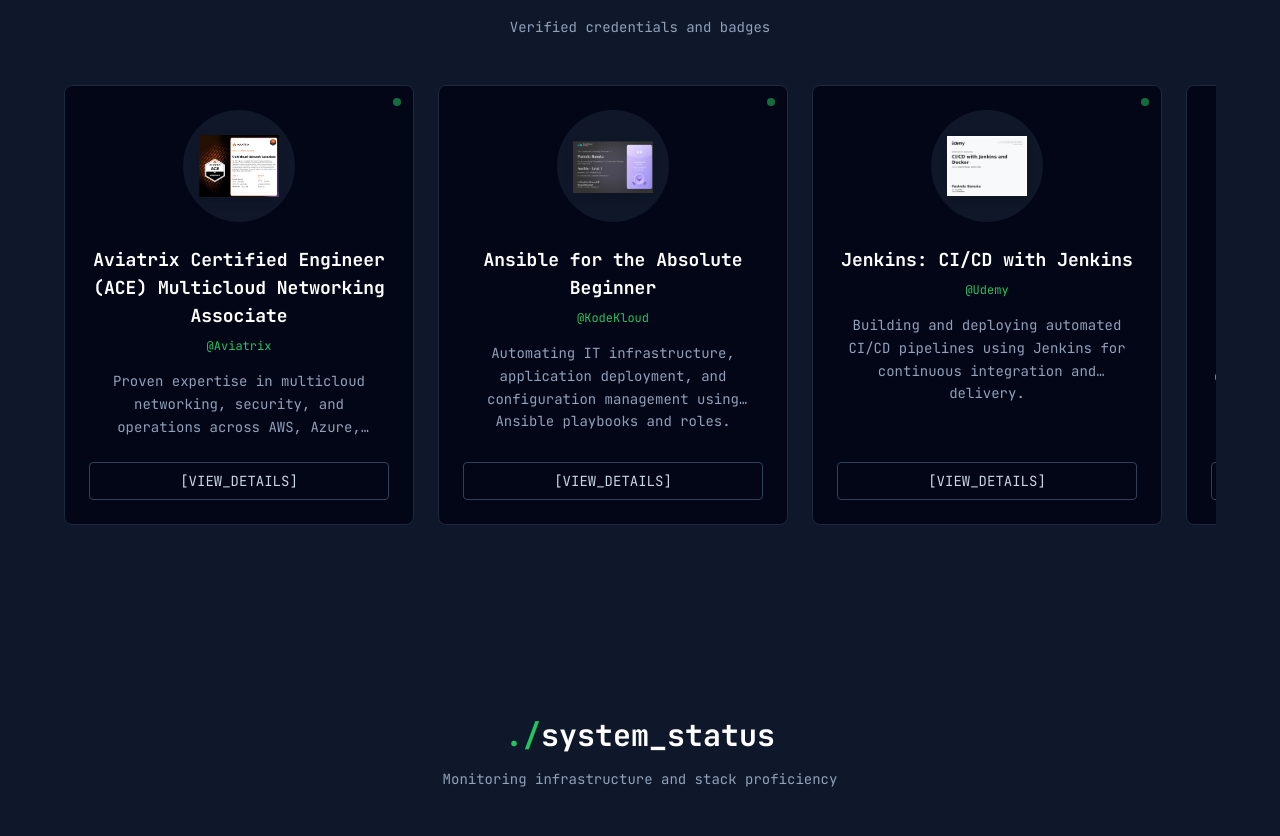
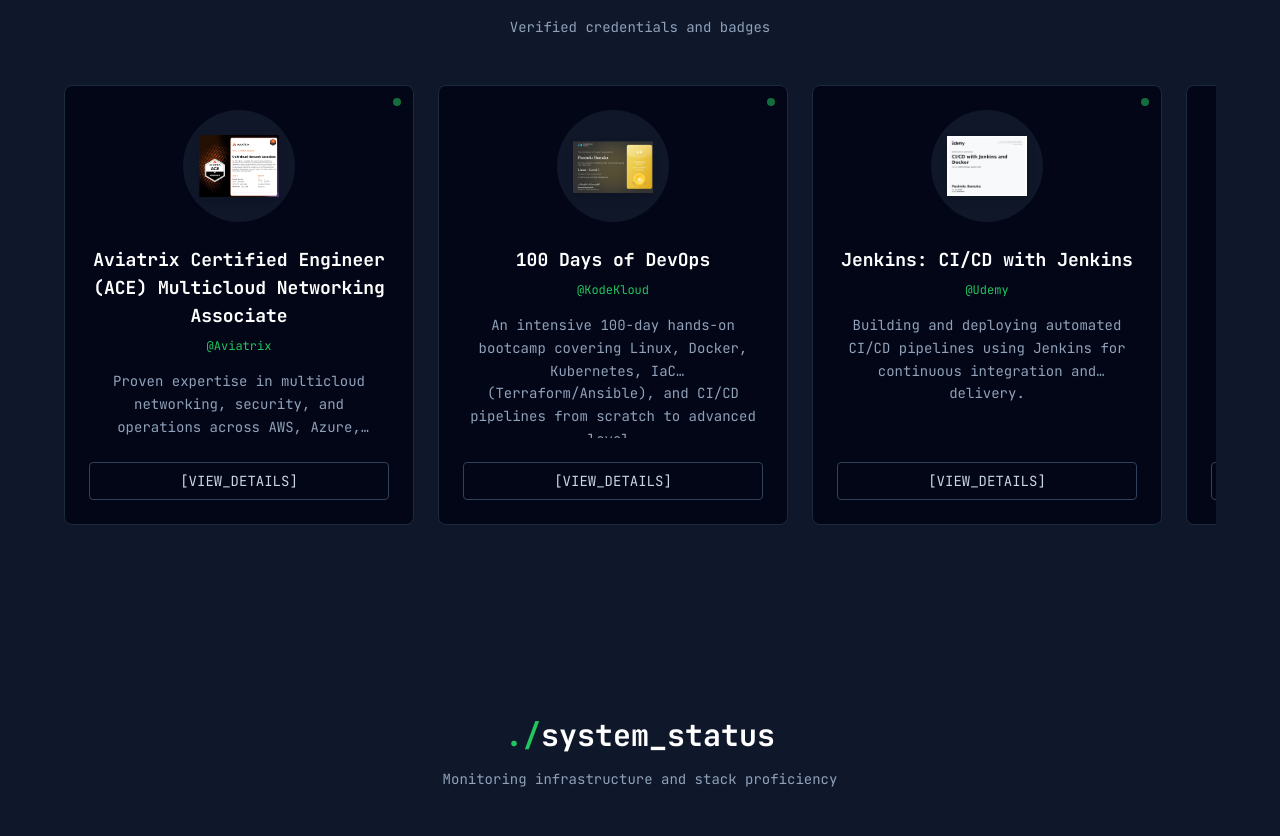
Before and after one commit to DKPBanuka/PortfolioV2, a React (Vite) app: page / in a window 1280 px wide. Shown: the part 2409-3245 px from the top of the page. Built offline with nearby package versions, Linux system fonts and the light colour scheme.

Commit message:
feat: add multiple certifications and their associated image assets.

```diff
--- a/src/data/certifications.js
+++ b/src/data/certifications.js
@@ -6,6 +6,7 @@
 import jenkinsImg from '../assets/certification/Udemy_Jenkins&CiCd.jpg';
 import aviatrixImg from '../assets/certification/Aviatrix.png';
 import ansibleImg from '../assets/certification/KodeKloud_AnsibleCourse_Certificate.png';
+import devopsImg from '../assets/certification/KodeKloud_LinuxCourse_Certificate.png';
 
 export const certifications = [
     {
@@ -18,13 +19,13 @@
         category: 'Networking',
     },
     {
-        image: ansibleImg,
-        title: 'Ansible for the Absolute Beginner',
+        image: devopsImg,
+        title: '100 Days of DevOps',
         org: 'KodeKloud',
         issueDate: '2025',
-        credential: 'https://engineer.kodekloud.com/certificate-verification/3b440992-db59-4a5f-bfb8-45176304d142',
-        description: 'Automating IT infrastructure, application deployment, and configuration management using Ansible playbooks and roles.',
-        category: 'Automation',
+        credential: 'https://engineer.kodekloud.com/certificate-verification/20bf9870-cf5d-4227-8f3d-9288361aee14',
+        description: 'An intensive 100-day hands-on bootcamp covering Linux, Docker, Kubernetes, IaC (Terraform/Ansible), and CI/CD pipelines from scratch to advanced level.',
+        category: 'DevOps',
     },
     {
         image: jenkinsImg,
@@ -34,8 +35,16 @@
         credential: 'https://www.udemy.com/certificate/UC-73872441-f23b-425f-96e4-3d66fd54f54c',
         description: 'Building and deploying automated CI/CD pipelines using Jenkins for continuous integration and delivery.',
         category: 'CI/CD',
-    }
-    ,
+    },
+    {
+        image: ansibleImg,
+        title: 'Ansible for the Absolute Beginner',
+        org: 'KodeKloud',
+        issueDate: '2025',
+        credential: 'https://engineer.kodekloud.com/certificate-verification/3b440992-db59-4a5f-bfb8-45176304d142',
+        description: 'Automating IT infrastructure, application deployment, and configuration management using Ansible playbooks and roles.',
+        category: 'Automation',
+    },
     {
         image: dockerImg,
         title: 'Docker for the Absolute Beginner',
@@ -77,7 +86,7 @@
         title: 'Introduction to Amazon Q Developer',
         org: 'AWS Training & Certification',
         issueDate: '2025',
-        credential: '', // Placeholder or generic link
+        credential: '',
         description: 'Technical introduction to Amazon Q, covering its capabilities as a generative AI-powered assistant for software development.',
         category: 'Cloud & AI',
     }
```
Also changed, not shown: src/assets/certification/KodeKloud 100 days of Devops Certificate.jpg (added).
